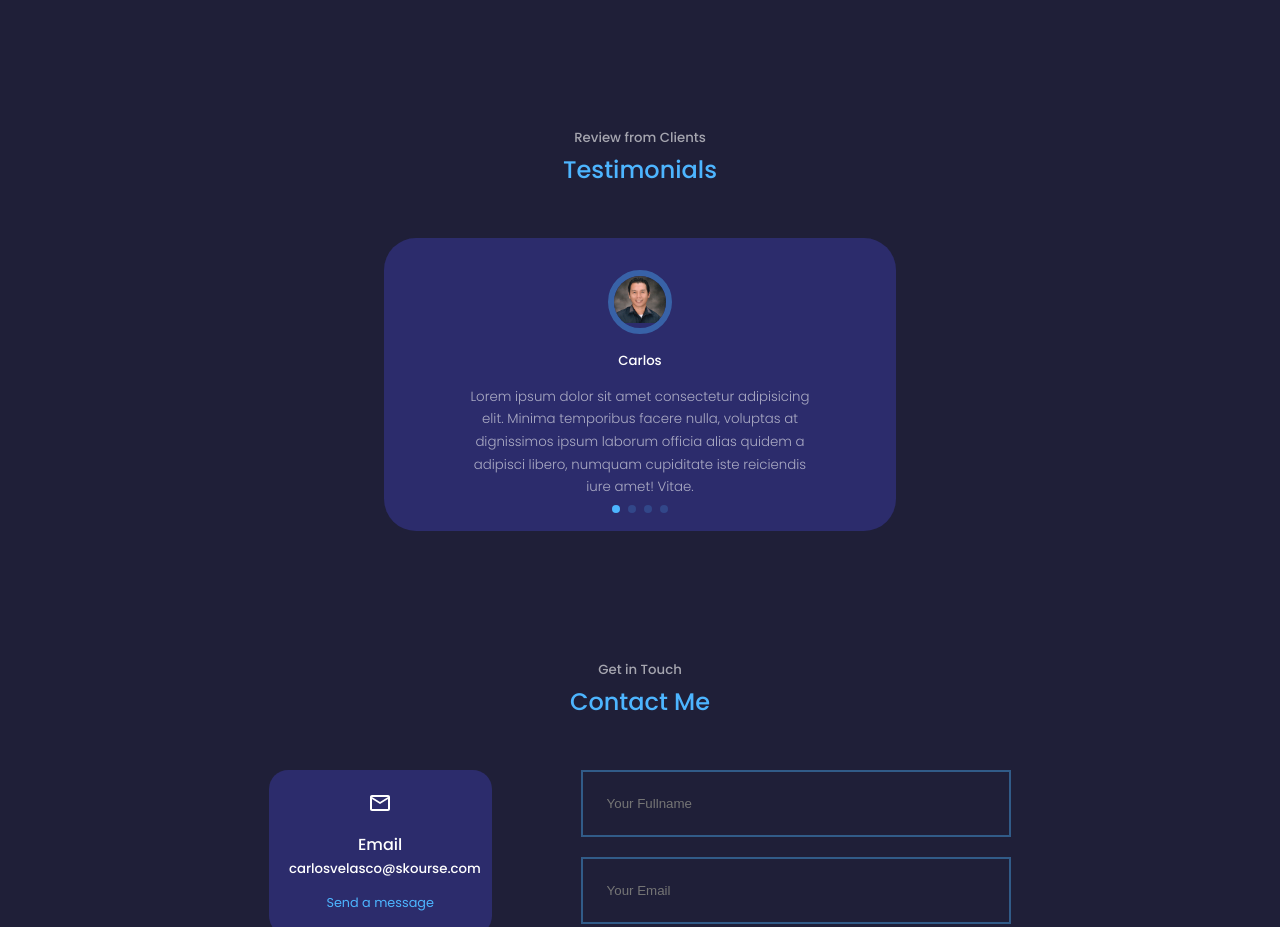
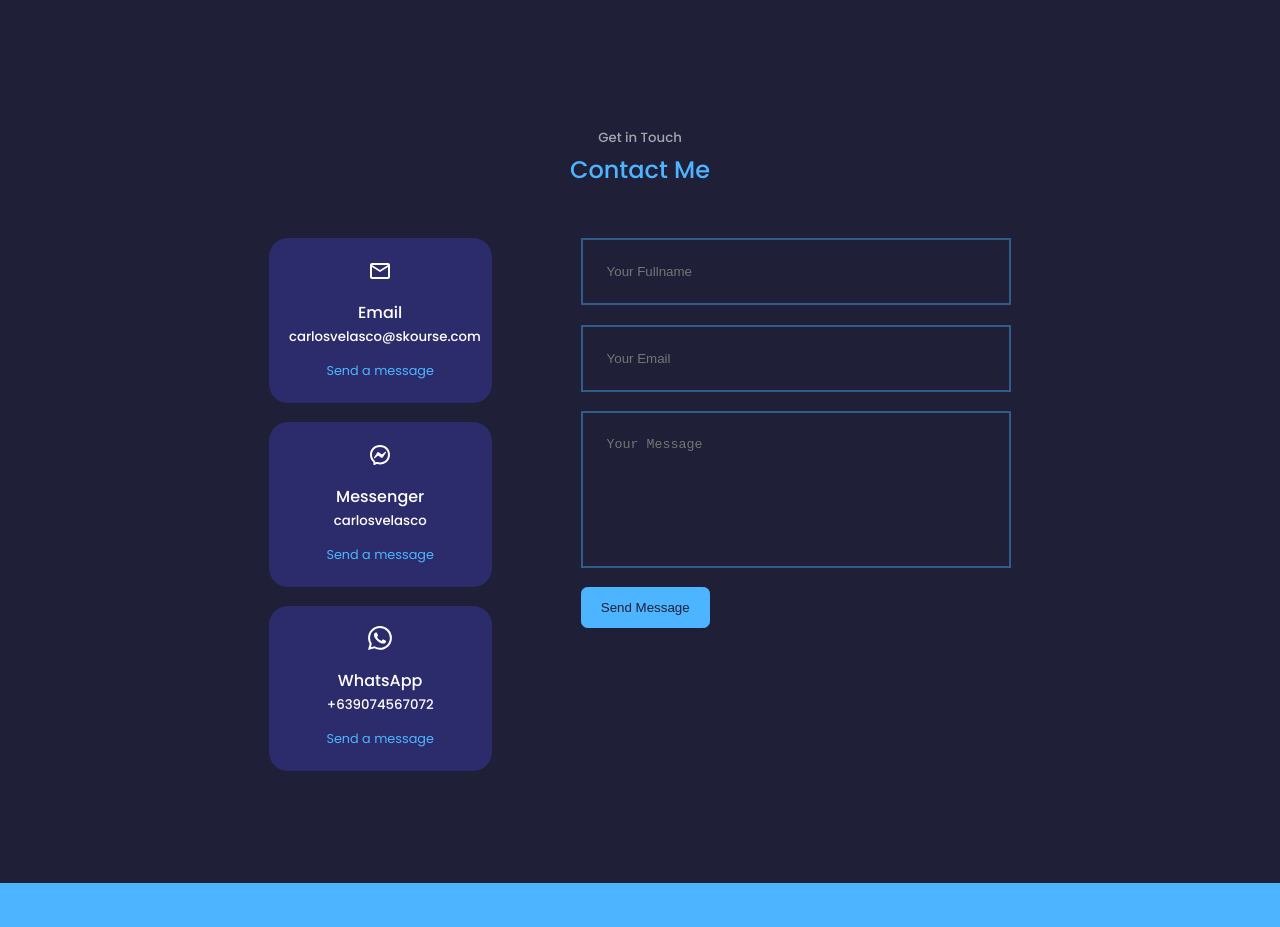
Before and after one commit to carlosiv/portfolio-revise, a React (Create React App) app: page / in a window 1280 px wide. Shown: the part 4205-5132 px from the top of the page. Built offline with nearby package versions, Linux system fonts and the light colour scheme.

Commit message:
hide testimonial section

```diff
--- a/src/App.jsx
+++ b/src/App.jsx
@@ -7,7 +7,7 @@ import Header from "./components/header/Header";
 import Nav from "./components/nav/Nav";
 import Portfolio from "./components/portfiolio/Portfolio";
 import Services from "./components/services/Services";
-import Testimonials from "./components/testimonials/Testimonials";
+//import Testimonials from "./components/testimonials/Testimonials";
 
 function App() {
   return (
@@ -18,7 +18,7 @@ function App() {
       <Experience />
       <Services />
       <Portfolio />
-      <Testimonials />
+      {/* <Testimonials /> */}
       <Contact />
       <Footer />
     </>
```
